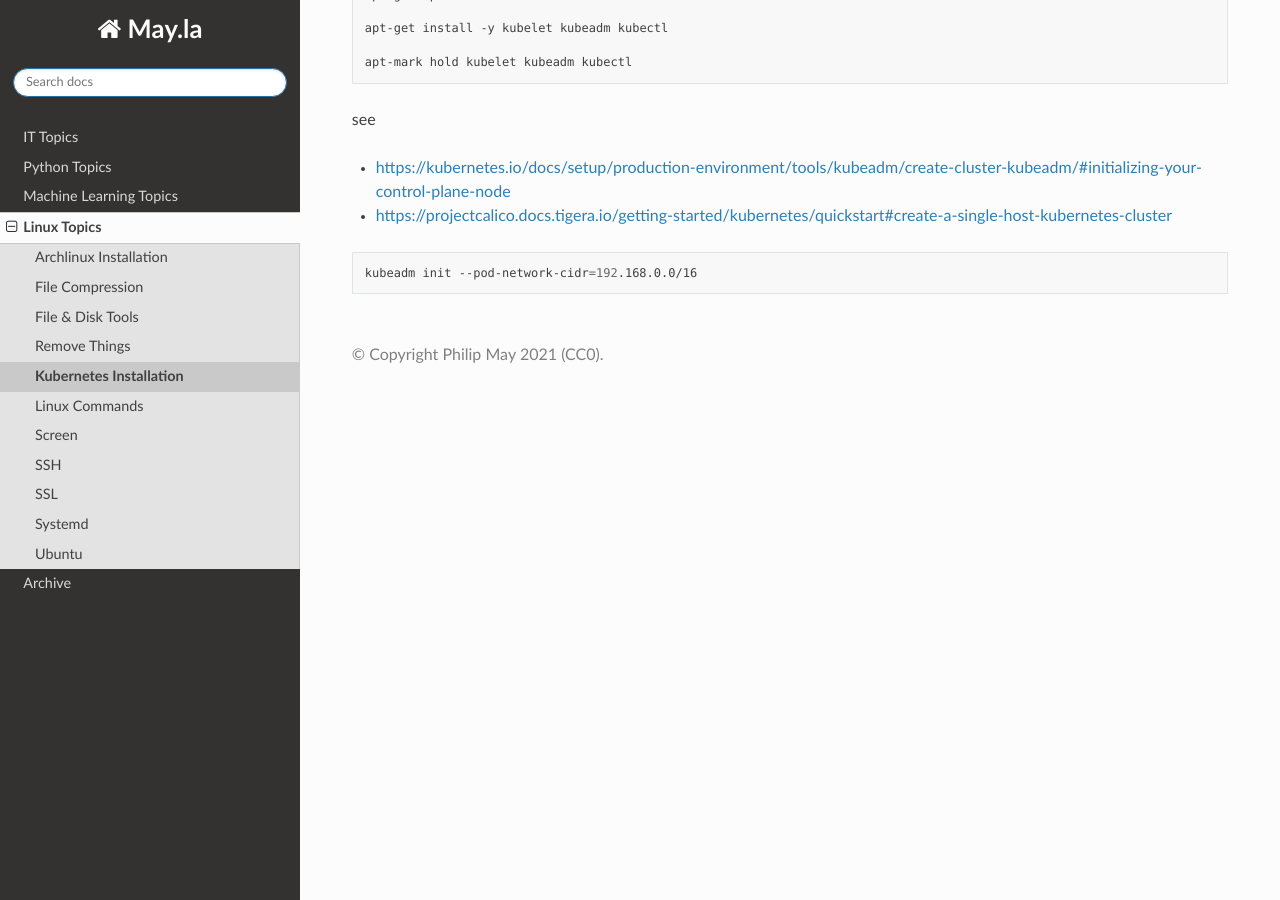
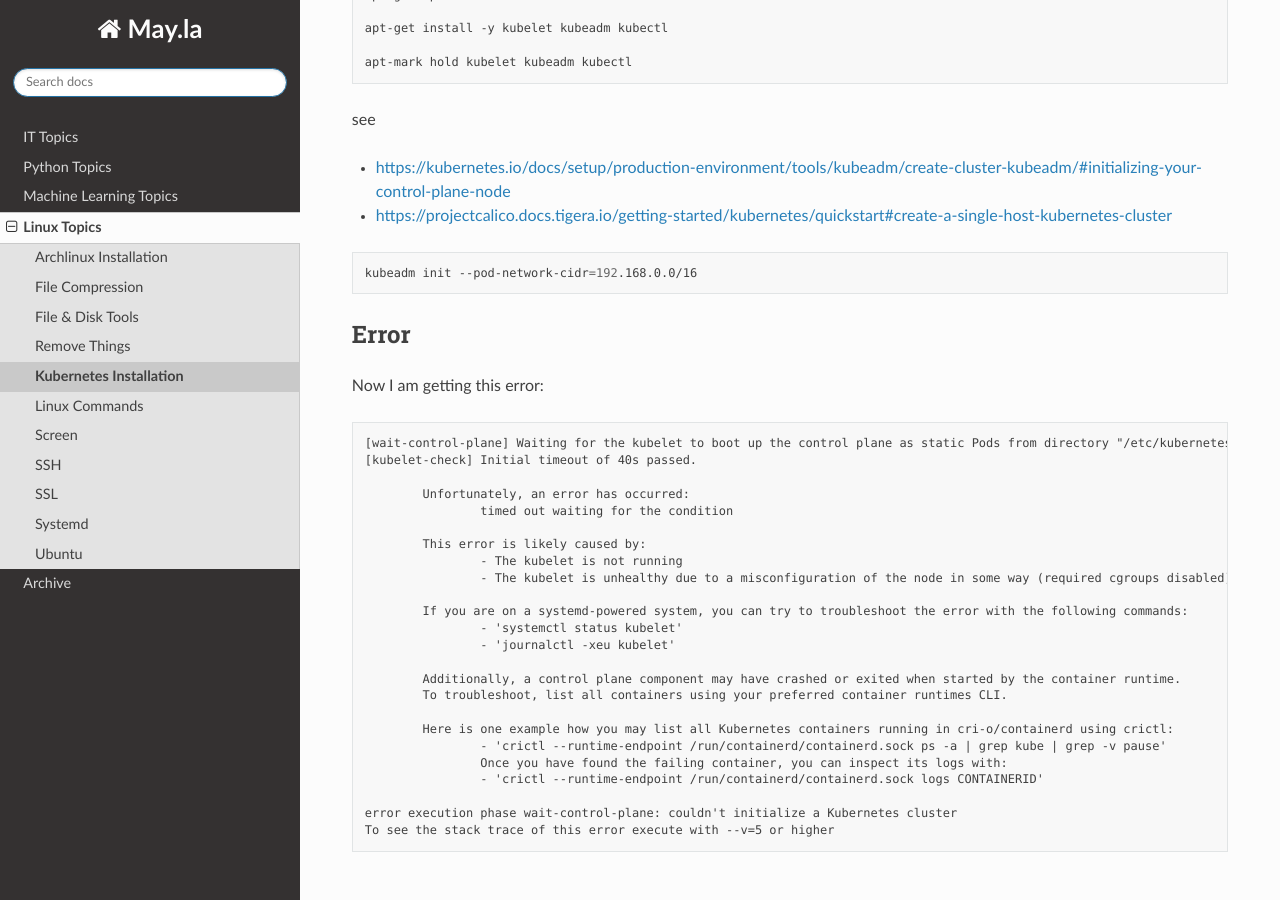
Before and after one commit to PhilipMay/May.la, a Sphinx documentation site: the page built from source/linux/kubernetes-install.md, in a window 1280 px wide and 900 px high, scrolled down 1921 px. Built offline with Sphinx 7.4.7 and the Read the Docs theme 2.0.0, drawn with Linux system fonts in a browser that asks for light colours.

Commit message:
Update kubernetes-install.md

````diff
--- a/source/linux/kubernetes-install.md
+++ b/source/linux/kubernetes-install.md
@@ -98,3 +98,32 @@ see
 ```bash
 kubeadm init --pod-network-cidr=192.168.0.0/16
 ```
+
+## Error
+Now I am getting this error:
+```text
+[wait-control-plane] Waiting for the kubelet to boot up the control plane as static Pods from directory "/etc/kubernetes/manifests". This can take up to 4m0s
+[kubelet-check] Initial timeout of 40s passed.
+
+	Unfortunately, an error has occurred:
+		timed out waiting for the condition
+
+	This error is likely caused by:
+		- The kubelet is not running
+		- The kubelet is unhealthy due to a misconfiguration of the node in some way (required cgroups disabled)
+
+	If you are on a systemd-powered system, you can try to troubleshoot the error with the following commands:
+		- 'systemctl status kubelet'
+		- 'journalctl -xeu kubelet'
+
+	Additionally, a control plane component may have crashed or exited when started by the container runtime.
+	To troubleshoot, list all containers using your preferred container runtimes CLI.
+
+	Here is one example how you may list all Kubernetes containers running in cri-o/containerd using crictl:
+		- 'crictl --runtime-endpoint /run/containerd/containerd.sock ps -a | grep kube | grep -v pause'
+		Once you have found the failing container, you can inspect its logs with:
+		- 'crictl --runtime-endpoint /run/containerd/containerd.sock logs CONTAINERID'
+
+error execution phase wait-control-plane: couldn't initialize a Kubernetes cluster
+To see the stack trace of this error execute with --v=5 or higher
+```
````
